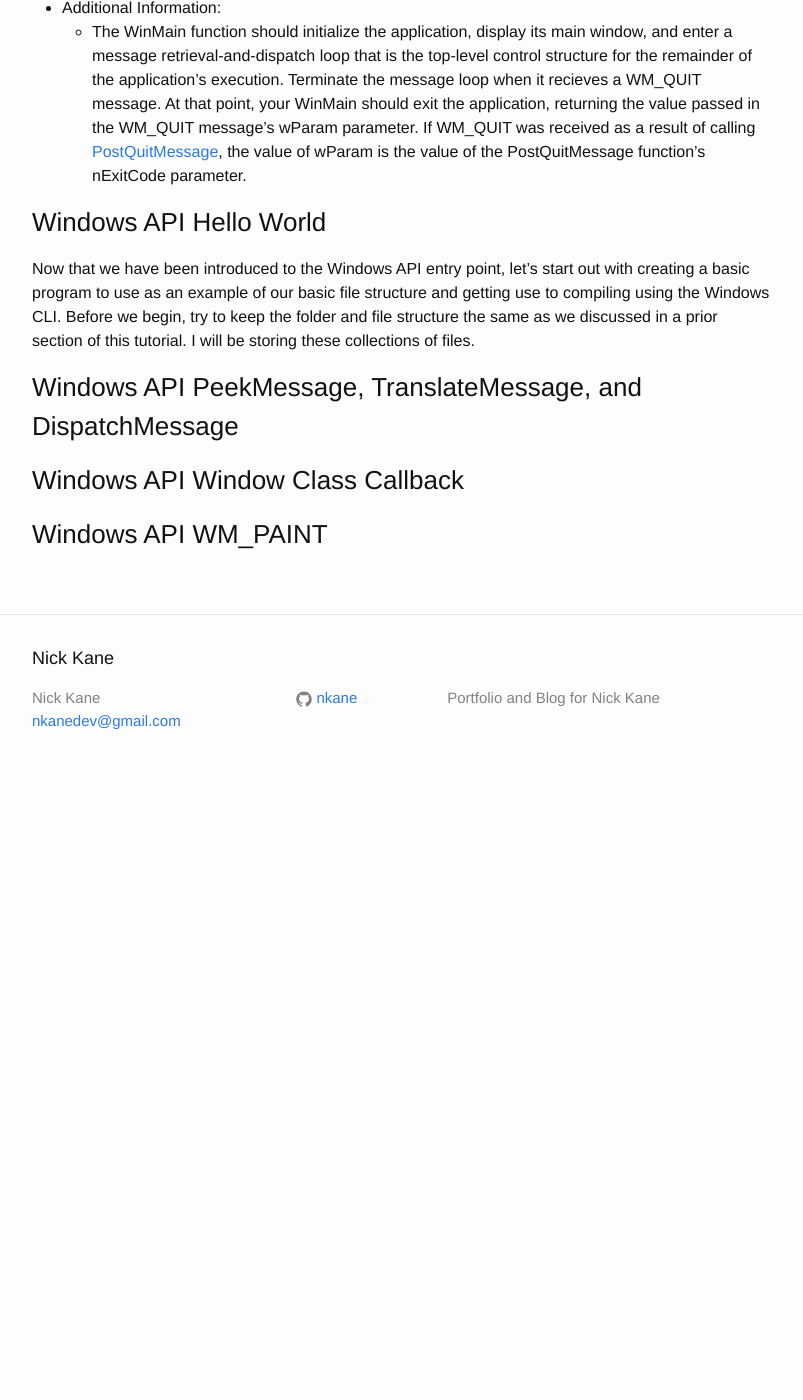
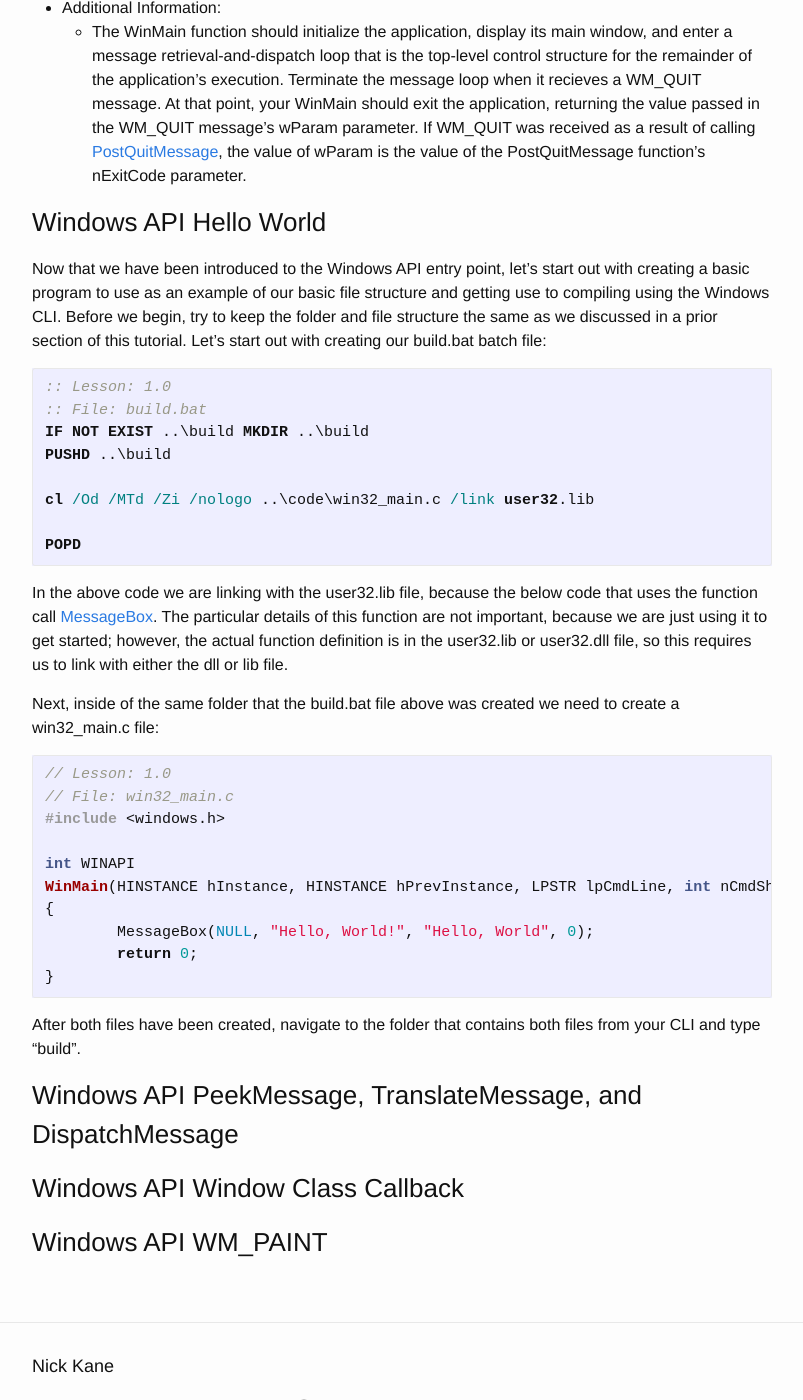
Before and after one commit to nkane/nkane.github.io, a Jekyll site: the page built from _posts/2018-08-03-win32-software-renderer-lesson-1:-getting-started.markdown, in a window 1280 px wide and 1400 px high, scrolled down 5871 px. Shown: the whole window, without its empty margins (238-1041 px from the left). Built offline with Jekyll 4.4.1, drawn with Linux system fonts in a browser that asks for light colours; before the commit the page ends 6663 px from its top, so only the background shows below that; some of the changed text lies outside the part shown.

Commit message:
updating lesson 1 software renderer

````diff
--- a/_posts/2018-08-03-win32-software-renderer-lesson-1:-getting-started.markdown
+++ b/_posts/2018-08-03-win32-software-renderer-lesson-1:-getting-started.markdown
@@ -97,8 +97,8 @@ the entire project, I recommend setting up each lesson's folder hierarchy as the
 ``` plain
 -> hp-engine 				(main folder)
 --> lesson 1 				(sub folder 1 of main folder)
-----> win32-example			(sub folder for lesson 1.1, potentially more lessons 1.x)
-------> code 				(sub solder of sub folder 1.1)
+----> win32-example			(sub folder for lesson 1.0, potentially more lessons 1.x)
+------> code 				(sub solder of sub folder 1.0)
 --------> build.bat 		(build batch script)
 --------> win32_hp.c 		(c source code file)
 --> lesson 2 			...
@@ -201,18 +201,45 @@ typedef CHAR *LPSTR;
   entering the message loop, it should return zero.
 
 * Additional Information:
-	* The WinMain function should initialize the application, display its main window, and enter a message retrieval-and-dispatch loop that is the top-level control structure for the remainder
-	  of the application's execution. Terminate the message loop when it recieves a WM_QUIT message. At that point, your WinMain should exit the application, returning the value passed in the
-	  WM_QUIT message's wParam parameter. If WM_QUIT was received as a result of calling [PostQuitMessage][post-quit-function], the value of wParam is the value of the PostQuitMessage function's nExitCode
-	  parameter.
+	* The WinMain function should initialize the application, display its main window, and enter a message retrieval-and-dispatch loop that is the top-level control structure for the remainder of the
+	  application's execution. Terminate the message loop when it recieves a WM_QUIT message. At that point, your WinMain should exit the application, returning the value passed in the WM_QUIT message's
+ 	  wParam parameter. If WM_QUIT was received as a result of calling [PostQuitMessage][post-quit-function], the value of wParam is the value of the PostQuitMessage function's nExitCode parameter.
 
 
 ### Windows API Hello World
-Now that we have been introduced to the Windows API entry point, let's start out with creating a basic program to use as an
-example of our basic file structure and getting use to compiling using the Windows CLI. Before we begin, try to keep the
-folder and file structure the same as we discussed in a prior section of this tutorial. I will be storing these collections of
-files.
+Now that we have been introduced to the Windows API entry point, let's start out with creating a basic program to use as an example of our basic file structure and getting use to compiling using the Windows
+CLI. Before we begin, try to keep the folder and file structure the same as we discussed in a prior section of this tutorial. Let's start out with creating our build.bat batch file:
 
+``` batch
+:: Lesson: 1.0
+:: File: build.bat
+IF NOT EXIST ..\build MKDIR ..\build
+PUSHD ..\build
+
+cl /Od /MTd /Zi /nologo ..\code\win32_main.c /link user32.lib
+
+POPD
+```
+
+In the above code we are linking with the user32.lib file, because the below code that uses the function call [MessageBox][messagebox-function]. The particular details of this function are not important,
+because we are just using it to get started; however, the actual function definition is in the user32.lib or user32.dll file, so this requires us to link with either the dll or lib file.
+
+Next, inside of the same folder that the build.bat file above was created we need to create a win32_main.c file:
+
+``` c
+// Lesson: 1.0
+// File: win32_main.c
+#include <windows.h>
+
+int WINAPI
+WinMain(HINSTANCE hInstance, HINSTANCE hPrevInstance, LPSTR lpCmdLine, int nCmdShow)
+{
+	MessageBox(NULL, "Hello, World!", "Hello, World", 0);
+	return 0;
+}
+```
+
+After both files have been created, navigate to the folder that contains both files from your CLI and type "build".
 
 
 ### Windows API PeekMessage, TranslateMessage, and DispatchMessage
@@ -252,4 +279,5 @@ files.
 [calling-convention]:					https://en.wikipedia.org/wiki/Calling_convention
 [wm-quit]:								https://docs.microsoft.com/en-us/windows/desktop/winmsg/wm-quit
 [post-quit-function]:					https://msdn.microsoft.com/en-us/library/windows/desktop/ms644945(v=vs.85).aspx
+[messagebox-function]:					https://docs.microsoft.com/en-us/windows/desktop/api/winuser/nf-winuser-messagebox
 [message-loop]:							https://docs.microsoft.com/en-us/windows/desktop/winmsg/using-messages-and-message-queues#creating_loop
````
